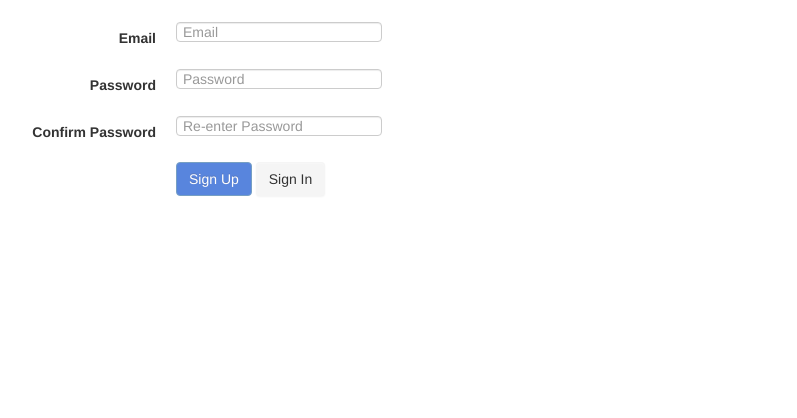
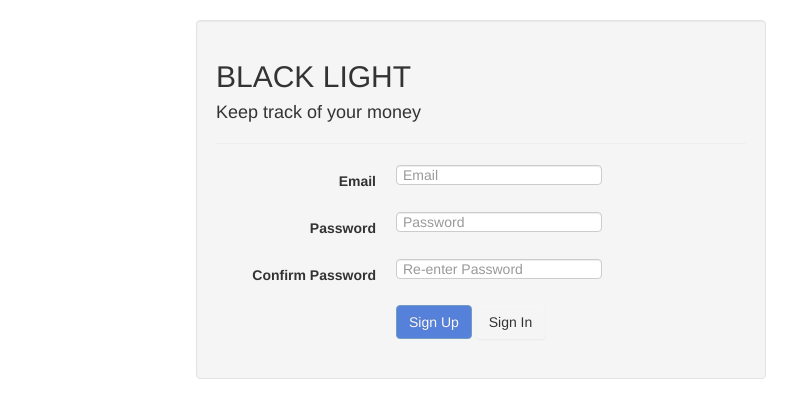
Before and after one commit to baliganikhil/moneymanager, a PHP site: page /signup.php in a window 1280 px wide. Shown: the top 418 px of the page, without its empty margins (104-901 px from the left). Run offline with PHP 8.4, Linux system fonts and the light colour scheme; some libraries are stand-ins or nearby versions.

Commit message:
Some heading stuff

```diff
--- a/login.php
+++ b/login.php
@@ -23,7 +23,11 @@ if (isset($_COOKIE['username']) && isset($_COOKIE['auth_key'])) {
 
 	<div class="container" ng-controller="LoginController">
 
-		<div class="span6 well" style="margin-top: 20px;">
+		<div class="span6 well offset3" style="margin-top: 20px;">
+			<h2>BLACK LIGHT</h2>
+			<h4>Keep track of your money</h4>
+			<hr>
+
 			<form class="form-horizontal">
 			  <div class="control-group">
 			    <label class="control-label" for="inputEmail">Email</label>
--- a/moneymanager.php
+++ b/moneymanager.php
@@ -195,7 +195,7 @@
 
 						<hr>
 
-						<label class="checkbox"><input type="checkbox" id="recurring" name="recurring" ng-model="add_recurring"> Recurring</label>
+						<label class="checkbox"><input type="checkbox" id="recurring" name="recurring" ng-model="add_recurring" disabled> Recurring (Currently disabled)</label>
 
 						<div ng-show="add_recurring">
 							Repeats every <input type="text" class="span1">
--- a/signup.php
+++ b/signup.php
@@ -23,9 +23,11 @@ if (isset($_COOKIE['username']) && isset($_COOKIE['auth_key'])) {
 
 	<div class="container" ng-controller="SignUpController">
 
-		<div class="span6"></div>
+		<div class="span6 well offset2" style="margin-top: 20px;">
+			<h2>BLACK LIGHT</h2>
+			<h4>Keep track of your money</h4>
+			<hr>
 
-		<div class="span6" style="margin-top: 20px;">
 			<form class="form-horizontal" name="SignUpForm" ng-cloak>
 			  <div class="control-group">
 			    <label class="control-label" for="inputEmail">Email</label>
```
